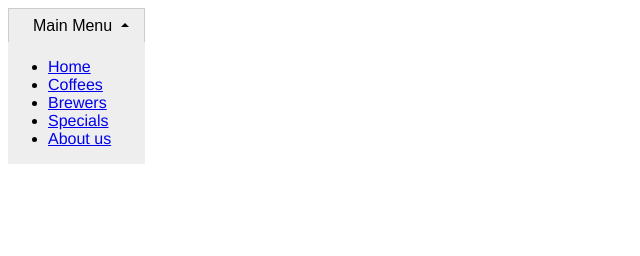
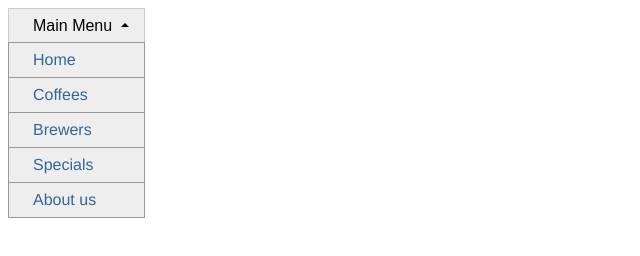
Before and after one commit to gusdecante/css-in-depth, a plain HTML site: page modular-css/media-module_with_sub-elements/dropdown-menu_two-modules/index.html in a window 1280 px wide. Both pictures are taken after a click on the button "Main Menu". Shown: the whole page, without its empty margins (0-640 px from the left). Drawn offline with Linux system fonts and the light colour scheme.

Commit message:
Stylishing the menu

```diff
--- a/modular-css/media-module_with_sub-elements/dropdown-menu_two-modules/style.css
+++ b/modular-css/media-module_with_sub-elements/dropdown-menu_two-modules/style.css
@@ -49,3 +49,26 @@ body {
 .dropdown.is-open .dropdown__drawer {
   display: block;
 }
+
+.menu {
+  margin: 0;
+  padding-left: 0;
+  list-style: none;
+  border: 1px solid #999;
+}
+
+.menu > li + li {
+  border-top: 1px solid #999;
+}
+
+.menu > li > a {
+  display: block;
+  padding: 0.5em 1.5em;
+  background-color: #eee;
+  color: #369;
+  text-decoration: none;
+}
+
+.menu > li > a:hover {
+  background-color: #fff;
+}
```
Also changed, not shown: 2 other files.
